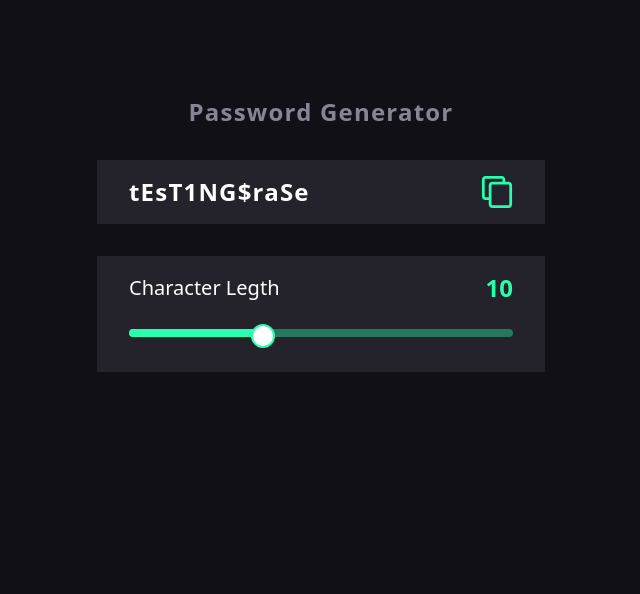
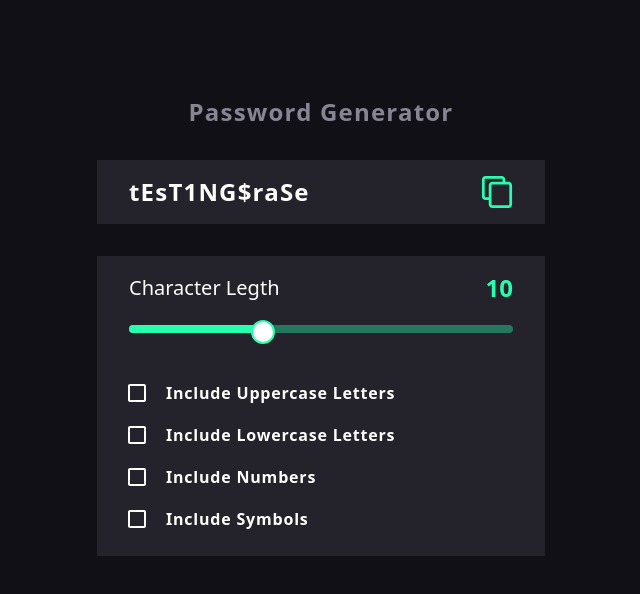
Before and after one commit to ComboTWTW/password-generator, a React (Vite) app: page / in a window 1280 px wide. Shown: the top 594 px of the page, without its empty margins (319-959 px from the left). Built offline with nearby package versions, Linux system fonts and the light colour scheme.

Commit message:
working on checkboxes

```diff
--- a/src/components/Menu.tsx
+++ b/src/components/Menu.tsx
@@ -1,7 +1,8 @@
-import { ReactEventHandler, useState } from "react"
+import { useState } from "react"
 import { style } from "../style"
-import { PrettoSlider } from '../constants/index'
-
+import { PrettoSlider } from '../constants/indexMUI'
+import { CustomCheck } from '../constants/indexMUI';
+import { list } from '../constants/indexText';
 
 const Menu = () => {
 
@@ -12,9 +13,9 @@ const Menu = () => {
       };
 
     return <div className="flex flex-col">
-        <div className={`bg-cardDark ${style.padding} ${style.spaceY}`}>
+        <div className={`bg-cardDark ${style.padding} space-y-5`}>
 
-            <div className="flex flex-col md:gap-3">
+            <div className="flex flex-col md:gap-2">
                 <div className="flex flex-row justify-between items-center">
                     <p className={`${style.textRegular} text-white justify-start`} >Character Legth</p>
                     <p className='justify-end text-2xl font-bold text-green'>{leng}</p>
@@ -30,9 +31,19 @@ const Menu = () => {
                     onChange={handlePlayersChange}
                     />
                 </div>
+            </div>
 
-
-
+            <div className="">
+                <ul className="flex flex-col">
+                    {list.map((item) => (
+                        <li key={item.id} id={item.id} className="flex flex-row items-center space-x-2" >
+                            <CustomCheck
+                            value="checkedD"
+                            inputProps={{ 'aria-label': 'Checkbox D' }}/>
+                            <p className="tracking-wider text-white font-semibold">{item.text}</p>
+                        </li>
+                    ))}
+                </ul>
             </div>
 
         </div>
--- a/src/constants/index.ts
+++ b/src/constants/indexMUI.ts
@@ -1,5 +1,6 @@
 import { withStyles } from '@material-ui/core/styles';
 import Slider from '@material-ui/core/Slider';
+import Checkbox from '@material-ui/core/Checkbox';
 
 export const PrettoSlider = withStyles({
     root: {
@@ -28,3 +29,14 @@ export const PrettoSlider = withStyles({
       borderRadius: 4,
     },
   })(Slider);
+
+
+  export const CustomCheck = withStyles({
+    root: {
+      marginLeft: -13,
+      color: "#fff",
+      '&$checked': {
+        color: "rgb(40, 255, 174)",
+      },
+    },
+  })(Checkbox);
--- /dev/null
+++ b/src/constants/indexText.ts
@@ -0,0 +1,18 @@
+export const list = [
+    {
+    id: "Uppercase",
+    text: "Include Uppercase Letters",
+    },
+    {
+    id: "Lowercase",
+    text: "Include Lowercase Letters",
+    },
+    {
+    id: "Numbers",
+    text: "Include Numbers",
+    },
+    {
+    id: "Symbols",
+    text: "Include Symbols",
+    },
+]
```
